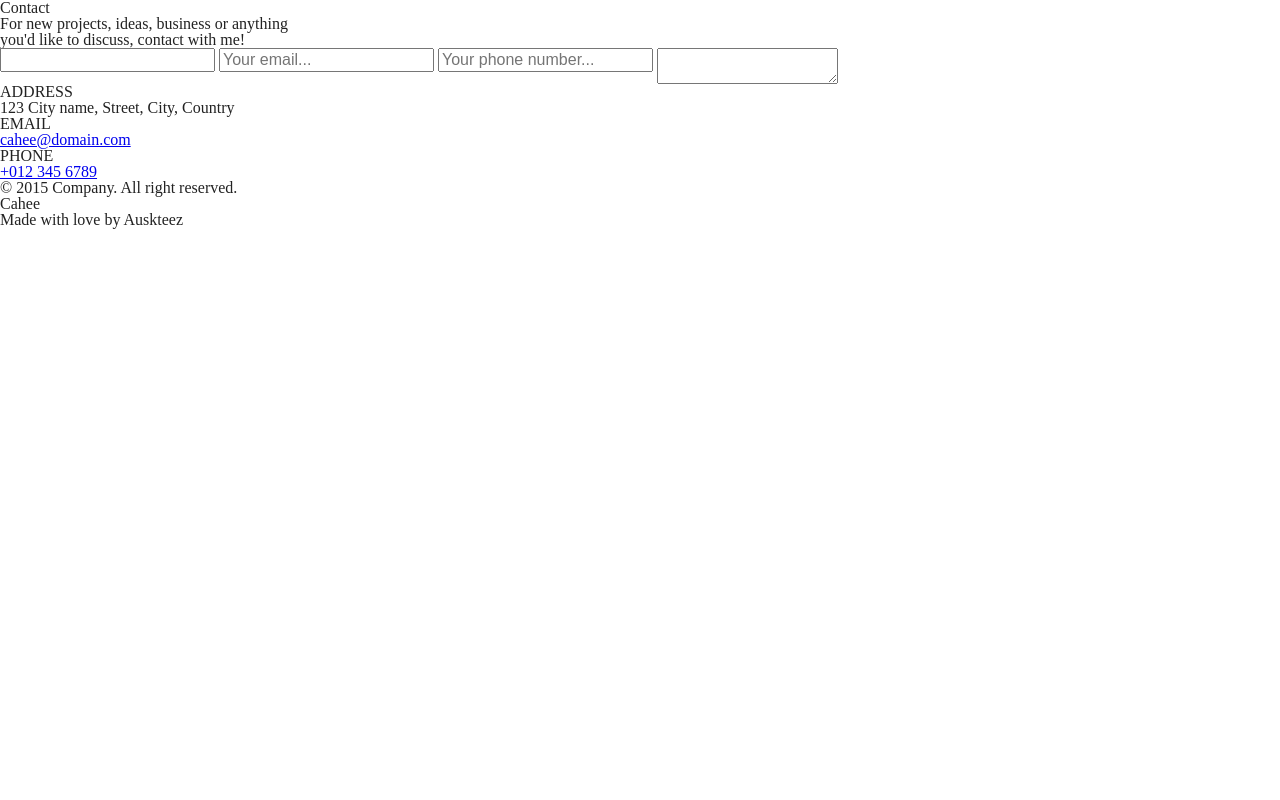
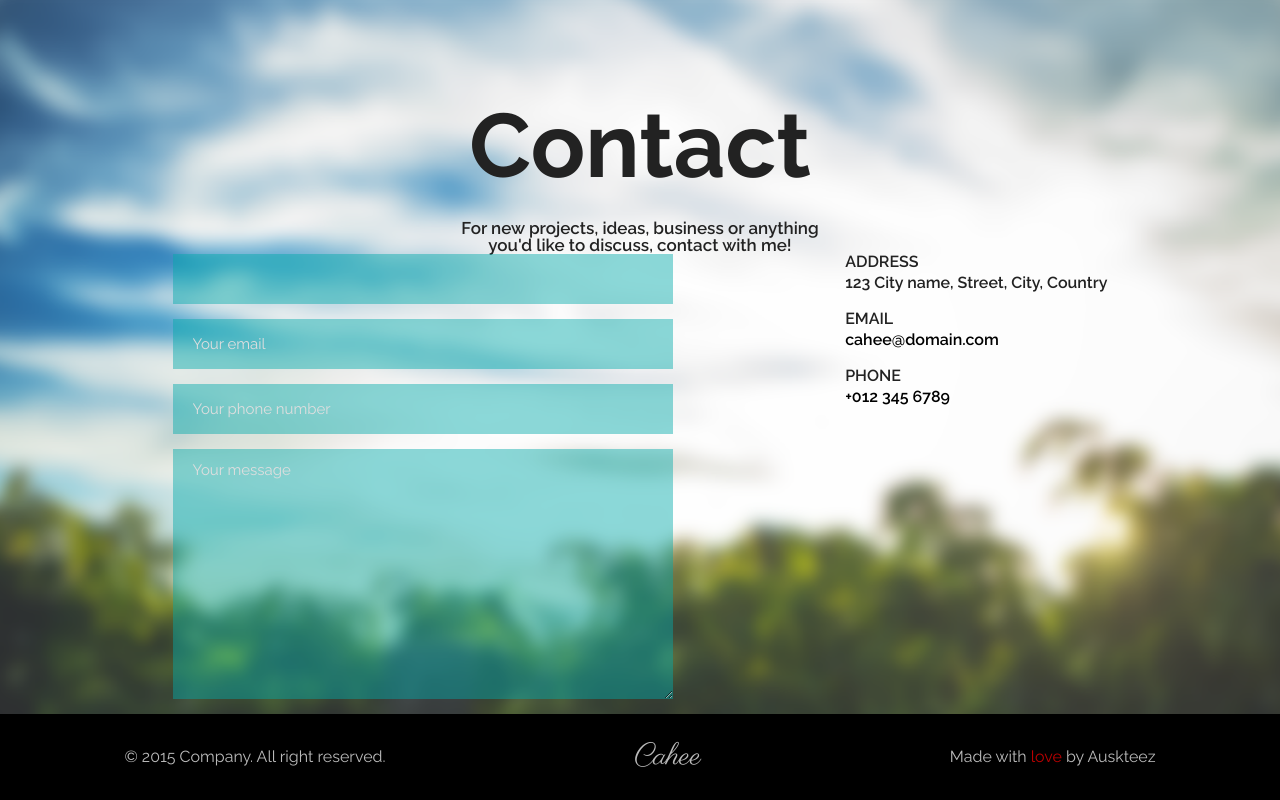
Before and after one commit to oleksandrmoskalenko/Lesson_14-Homework-, a plain HTML site: page index.html in a window 1280 px wide. Drawn offline with Linux system fonts and the light colour scheme; files that its build step writes are made by us from their sources.

Commit message:
style.css was written

```diff
--- a/css/style.css
+++ b/css/style.css
@@ -0,0 +1,114 @@
+* {
+    box-sizing: border-box;
+}
+
+body {
+    font-family: 'Raleway', sans-serif;
+    background: url(/img/background.png) no-repeat;
+    -moz-background-size: 100%; /* Firefox 3.6+ */
+    -webkit-background-size: 100%; /* Safari 3.1+ и Chrome 4.0+ */
+    -o-background-size: 100%; /* Opera 9.6+ */
+    background-size: 100%; /* Современные браузеры */
+}
+
+.contact-form, .contact-header, .contact-block, form, footer {
+    display: flex;
+    flex-direction: column;
+    justify-content: space-between;
+    align-items: center;
+}
+
+.contact-form {
+    width: 100%;
+    height: 100vh;
+}
+
+.contact-header {
+    padding: 100px 20px 0;
+}
+
+.section-title {
+    font-size: 90px;
+    font-weight: 700;
+    padding-bottom: 30px;
+}
+
+.section-title + p {
+    font-size: 17px;
+    text-align: center;
+    font-weight: 600;
+}
+
+.contact-block {
+    width: 100%;
+    flex-direction: row;
+    justify-content: space-evenly;
+    align-items: flex-start;
+}
+
+.form > form > input, textarea {
+    width: 500px;
+    height: 50px;
+    background-color: rgba(0, 196, 196, 0.45);
+    border: unset;
+    padding-left: 20px;
+    margin-bottom: 15px;
+    color: #fff;
+    filter: brightness(0.87);
+}
+
+textarea {
+    padding: 12px 0 0 20px;
+    height: 250px;
+    font-size: 15px;
+}
+
+.form > form > input::-webkit-input-placeholder { color: #fff; font-family: 'Raleway', sans-serif; font-size: 15px;}
+.form > form > input:-ms-input-placeholder { color: #fff; font-family: 'Raleway', sans-serif; font-size: 15px;}
+.form > form > input::-ms-input-placeholder { color: #fff; font-family: 'Raleway', sans-serif; font-size: 15px;}
+.form > form > input::placeholder { color: #fff; font-family: 'Raleway', sans-serif; font-size: 15px;}
+.form > form > textarea::-webkit-input-placeholder { color: #fff; font-family: 'Raleway', sans-serif; font-size: 15px;}
+.form > form > textarea:-ms-input-placeholder { color: #fff; font-family: 'Raleway', sans-serif; font-size: 15px;}
+.form > form > textarea::-ms-input-placeholder { color: #fff; font-family: 'Raleway', sans-serif; font-size: 15px;}
+.form > form > textarea::placeholder { color: #fff; font-family: 'Raleway', sans-serif; font-size: 15px;}
+
+.form > form > input:hover { cursor: pointer; background-color: rgba(0, 196, 196, 0.6);}
+.form > form > textarea:hover { cursor: pointer; background-color: rgba(0, 196, 196, 0.6);}
+
+.contact-info {
+    height: 170px;
+}
+
+.contact-info > ul > li {
+    padding-bottom: 20px;
+    font-weight: 600;
+}
+
+li > .li-title {
+    padding-bottom: 5px;
+    text-transform: uppercase;
+}
+
+li > .value > a {
+    text-decoration: none;
+    color: #000;
+}
+
+footer {
+    background-color: #000;
+    width: 100%;
+    height: 90px;
+    flex-direction: row;
+    justify-content: space-around;
+    color: #fff;
+    filter: brightness(0.73);
+}
+
+footer > .logo {
+    font-family: 'Parisienne', cursive;
+    font-size: 30px;
+}
+
+footer > .author > span {
+    color: #f00;
+}
--- a/index.html
+++ b/index.html
@@ -4,14 +4,17 @@
 <head>
     <meta charset="UTF-8">
     <meta name="viewport" content="width=device-width, initial-scale=1.0">
-    <title>Document</title>
-    <link rel="stylesheet" href="reset.css">
-    <link rel="stylesheet" href="style.css">
+    <title>Contact</title>
+    <link rel="stylesheet" href="css/reset.css">
+    <link rel="stylesheet" href="css/style.css">
+    <link href="https://fonts.googleapis.com/css?family=Raleway:200,300,400,400i,600,700,700i,800,900,900i&display=swap"
+        rel="stylesheet">
+    <link href="https://fonts.googleapis.com/css?family=Parisienne&display=swap" rel="stylesheet">
 </head>
 
 <body>
     <section class="contact-form">
-        <header>
+        <header class="contact-header">
             <h1 class="section-title">Contact</h1>
             <p>For new projects, ideas, business or anything <br />
                 you'd like to discuss, contact with me!</p>
@@ -20,23 +23,23 @@
             <div class="form">
                 <form action="#">
                     <input type="text">
-                    <input type="email" placeholder="Your email...">
-                    <input type="tel" placeholder="Your phone number...">
-                    <textarea></textarea>
+                    <input type="email" placeholder="Your email">
+                    <input type="tel" placeholder="Your phone number">
+                    <textarea placeholder="Your message"></textarea>
                 </form>
             </div>
             <div class="contact-info">
                 <ul>
                     <li>
-                        <div class="title">ADDRESS</div>
+                        <div class="li-title">Address</div>
                         <div class="value">123 City name, Street, City, Country</div>
                     </li>
                     <li>
-                        <div class="title">EMAIL</div>
+                        <div class="li-title">Email</div>
                         <div class="value"><a href="mailto">cahee@domain.com</a></div>
                     </li>
                     <li>
-                        <div class="title">PHONE</div>
+                        <div class="li-title">Phone</div>
                         <div class="value"><a href="tel:+0123456789">+012 345 6789</a></div>
                     </li>
                 </ul>
@@ -45,7 +48,7 @@
         <footer>
             <div class="copyright">© 2015 Company. All right reserved.</div>
             <div class="logo">Cahee</div>
-            <div class="author">Made with love by Auskteez</div>
+            <div class="author">Made with <span>love</span> by Auskteez</div>
         </footer>
     </section>
 </body>
```
Also changed, not shown: img/background.png (added).
